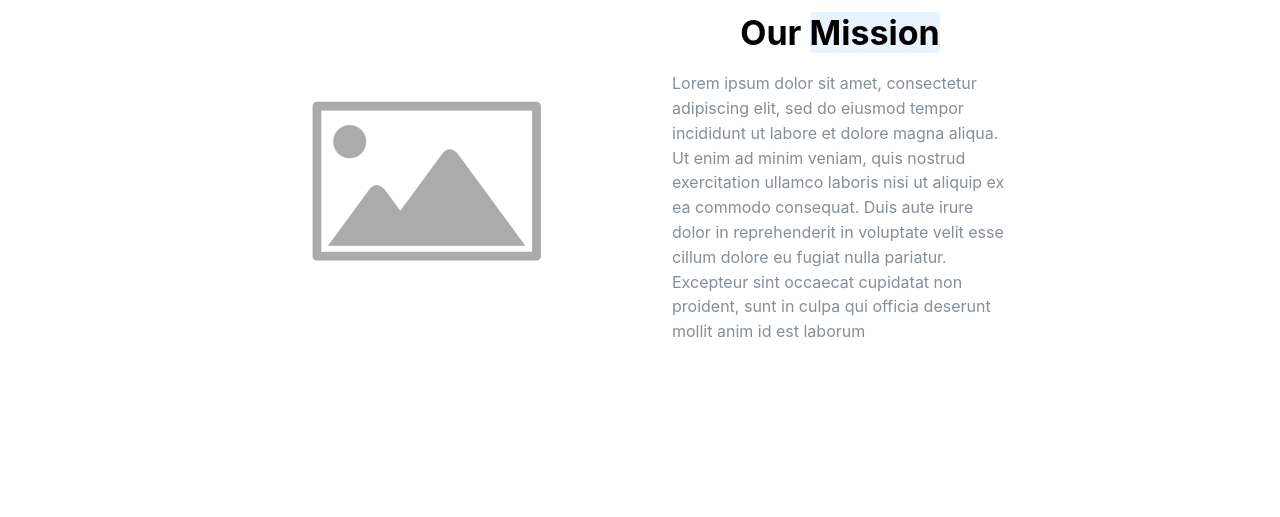
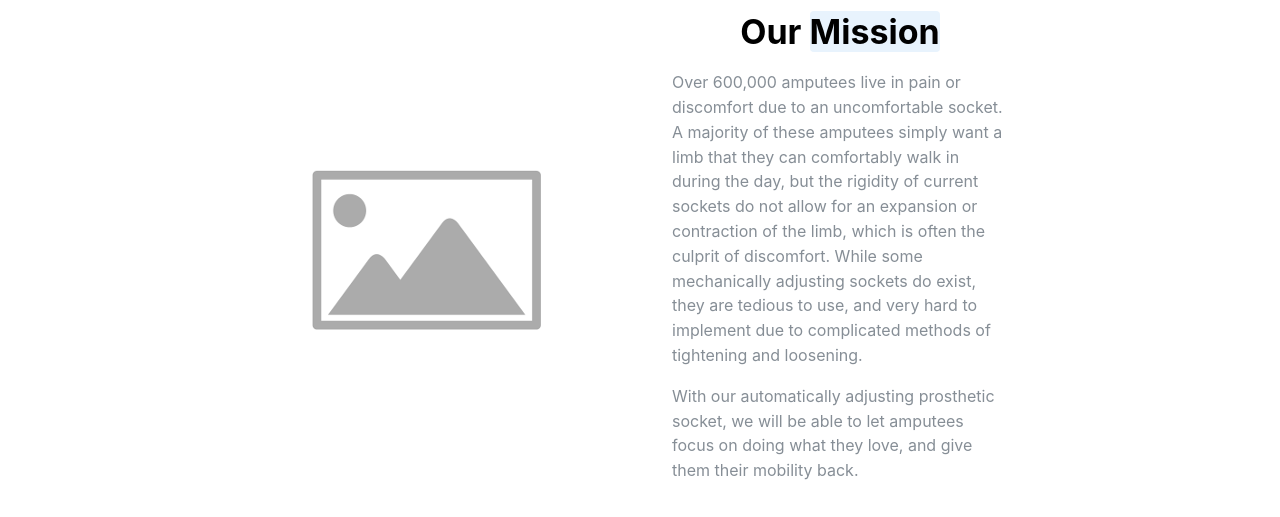
Before and after one commit to EmbraceMedTech/EmbraceWebsite, a React (Create React App) app: page / in a window 1280 px wide. Shown: the part 918-1435 px from the top of the page. Before the commit the page ends 1391 px from the top, so only its background shows below. Built offline with nearby package versions, Linux system fonts and the light colour scheme.

Commit message:
updated mission pages content

```diff
--- a/src/components/Mission/Mission.jsx
+++ b/src/components/Mission/Mission.jsx
@@ -13,41 +13,11 @@ export default function Mission() {
             Our <span className={classes.highlight}>Mission</span>
           </Title>
           <Text c="dimmed" mt="md">
-          Lorem ipsum dolor sit amet, consectetur adipiscing elit, sed do eiusmod tempor incididunt ut labore et dolore magna aliqua. Ut enim ad minim veniam, quis nostrud exercitation ullamco laboris nisi ut aliquip ex ea commodo consequat. Duis aute irure dolor in reprehenderit in voluptate velit esse cillum dolore eu fugiat nulla pariatur. Excepteur sint occaecat cupidatat non proident, sunt in culpa qui officia deserunt mollit anim id est laborum
+            Over 600,000 amputees live in pain or discomfort due to an uncomfortable socket. A majority of these amputees simply want a limb that they can comfortably walk in during the day, but the rigidity of current sockets do not allow for an expansion or contraction of the limb, which is often the culprit of discomfort. While some mechanically adjusting sockets do exist, they are tedious to use, and very hard to implement due to complicated methods of tightening and loosening.
           </Text>
-{/*
-          <List
-            mt={30}
-            spacing="sm"
-            size="sm"
-            icon={
-              <ThemeIcon size={20} radius="xl">
-                <IconCheck style={{ width: rem(12), height: rem(12) }} stroke={1.5} />
-              </ThemeIcon>
-            }
-          >
-            <List.Item>
-              <b>TypeScript based</b> – build type safe applications, all components and hooks
-              export types
-            </List.Item>
-            <List.Item>
-              <b>Free and open source</b> – all packages have MIT license, you can use Mantine in
-              any project
-            </List.Item>
-            <List.Item>
-              <b>No annoying focus ring</b> – focus ring will appear only when user navigates with
-              keyboard
-            </List.Item>
-          </List>
-
-          <Group mt={30}>
-            <Button radius="xl" size="md" className={classes.control}>
-              Get started
-            </Button>
-            <Button variant="default" radius="xl" size="md" className={classes.control}>
-              Source code
-            </Button>
-          </Group> */}
+          <Text c="dimmed" mt="md">
+           With our automatically adjusting prosthetic socket, we will be able to let amputees focus on doing what they love, and give them their mobility back.
+          </Text>
         </div>
       </div>
     </Container>
```
